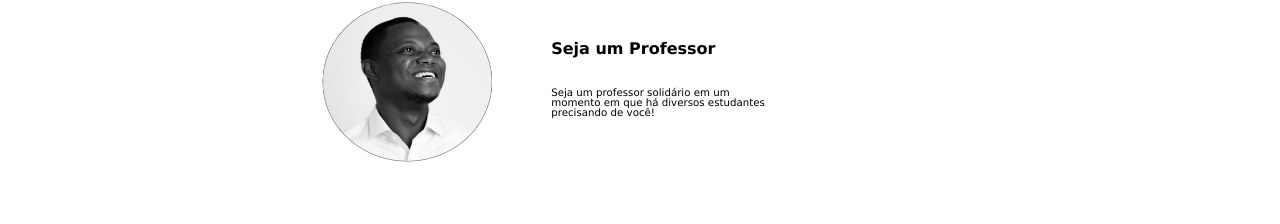
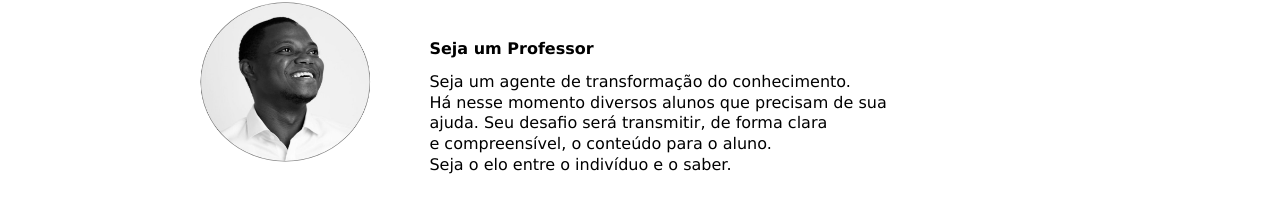
Before and after one commit to igor-py/professor-online, a React (Create React App) app in the folder app/: page / in a window 1280 px wide. Shown: the part 639-863 px from the top of the page. Built offline with nearby package versions, Linux system fonts and the light colour scheme; the HTML template or start-up script is replaced by a standard one.

Commit message:
adicionando texto

```diff
--- a/app/src/pages/home/index.js
+++ b/app/src/pages/home/index.js
@@ -34,11 +34,13 @@ class Home extends Component {
 
             <div>
               <h2>Seja um Professor</h2>
-              <p>
-                Seja um professor solidário em um
-                <br /> momento em que há diversos estudantes
-                <br /> precisando de você!
-              </p>
+              <p1>
+              Seja um agente de transformação do conhecimento.
+                <br /> Há nesse momento diversos alunos que precisam de sua
+                <br /> ajuda. Seu desafio será transmitir, de forma clara
+                <br />  e compreensível, o conteúdo para o aluno.
+                <br /> Seja o elo entre o indivíduo e o saber.
+              </p1>
             </div>
           </div>
 
--- a/app/src/styles/Home.css
+++ b/app/src/styles/Home.css
@@ -56,10 +56,6 @@ main input{
     text-align: left;
 }
 
-p1{
-    text-align: left;
-}
-
 #exemplo-aluno{
     background-color: #F3F3F3;
     display: flex;
```
